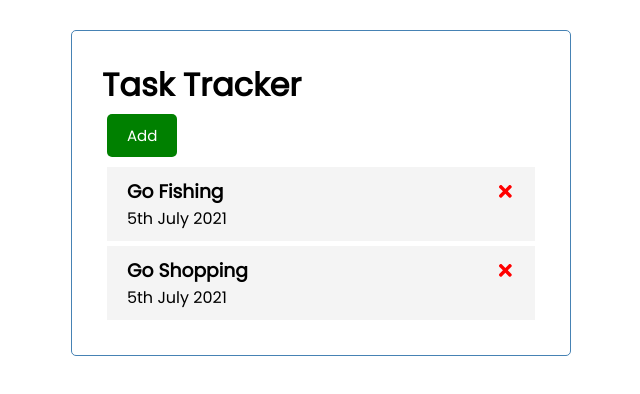
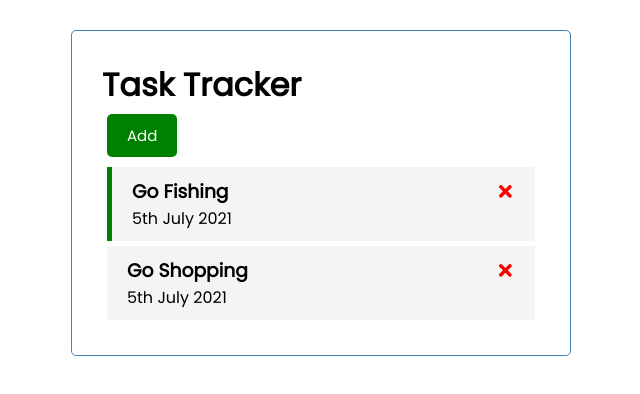
Before and after one commit to Karanjot-singh/react-task-tracker, a React (Create React App) app: page / in a window 1280 px wide. Shown: the top 394 px of the page, without its empty margins (319-959 px from the left). Built offline with nearby package versions, Linux system fonts and the light colour scheme; the HTML template or start-up script is replaced by a standard one.

Commit message:
Reminder Toggle Added

```diff
--- a/src/App.js
+++ b/src/App.js
@@ -10,27 +10,38 @@
       id: 1,
       text: "Go Fishing",
       day: "5th July 2021",
+      reminder: true
     },
     {
       id: 2,
       text: "Go Shopping",
       day: "5th July 2021",
-
+      reminder: false
     },])
 
   //Delete Task
+
   //Usually redux or contextAPI is used to manage the state from within the component, here we create functions in app.js
   const deleteTask = (id) => {
     //To set the onCLick behaviour of FaTimes icon, Works it's way up here to call function, State gets passed down actions get passed up
     setTasks(tasks.filter((task) => task.id !== id))
   }
 
+  //Toggle Reminder
+  const toggleReminder = (id) => {
+    setTasks(tasks.map((task) =>
+      task.id === id ? {
+        ...task, reminder: !task.reminder
+      } : task))
+    // ... operator copies rest of the object completely aprt from the on explicitly mentioned
+  }
+
   //Write JS directly inside JSX using {}
   return (
     <div className='container'> {/*Must contain only one root element*/}
       <Header />
-      {tasks.length>0 ? (<Tasks tasks={tasks} onDelete={deleteTask} />)
-      : ('No Tasks Today :D')
+      {tasks.length > 0 ? (<Tasks tasks={tasks} onDelete={deleteTask} onToggle={toggleReminder} />)
+        : ('No Tasks Today :D')
       }
     </div>
   );
--- a/src/components/Task.js
+++ b/src/components/Task.js
@@ -1,8 +1,10 @@
 import { FaTimes } from 'react-icons/fa'
 
-const Task = ({ task, onDelete }) => {
+const Task = ({ task, onDelete, onToggle }) => {
     return (
-        <div className="task">
+        <div className={`task ${task.reminder ? 'reminder' : ''
+            }`} onDoubleClick={() => onToggle(task.id)}>
+                {/* Used CSS and {} expressions for the extra green border */}
             <h3>{task.text}<FaTimes style={{ color: 'red', cursor: 'pointer' }}
                 onClick={() => onDelete(task.id)} />
             </h3>
--- a/src/components/Tasks.js
+++ b/src/components/Tasks.js
@@ -1,13 +1,13 @@
 import Task from "./Task"
 
-const Tasks = ({ tasks, onDelete }) => {
+const Tasks = ({ tasks, onDelete,onToggle }) => {
     return (
         <>
             {/* tasks.push() is restricted as state is immutable */}
             {/* setTasks([...tasks,{}]) */}
             {/* Note: These tasks are needed by other components hence Use Context API or Redux to  gather state  */}
             {tasks.map((task) => (
-                <Task key={task.id} task={task} onDelete={onDelete} />
+                <Task key={task.id} task={task} onDelete={onDelete} onToggle={onToggle} />
             ))}
         </>
     )
```
